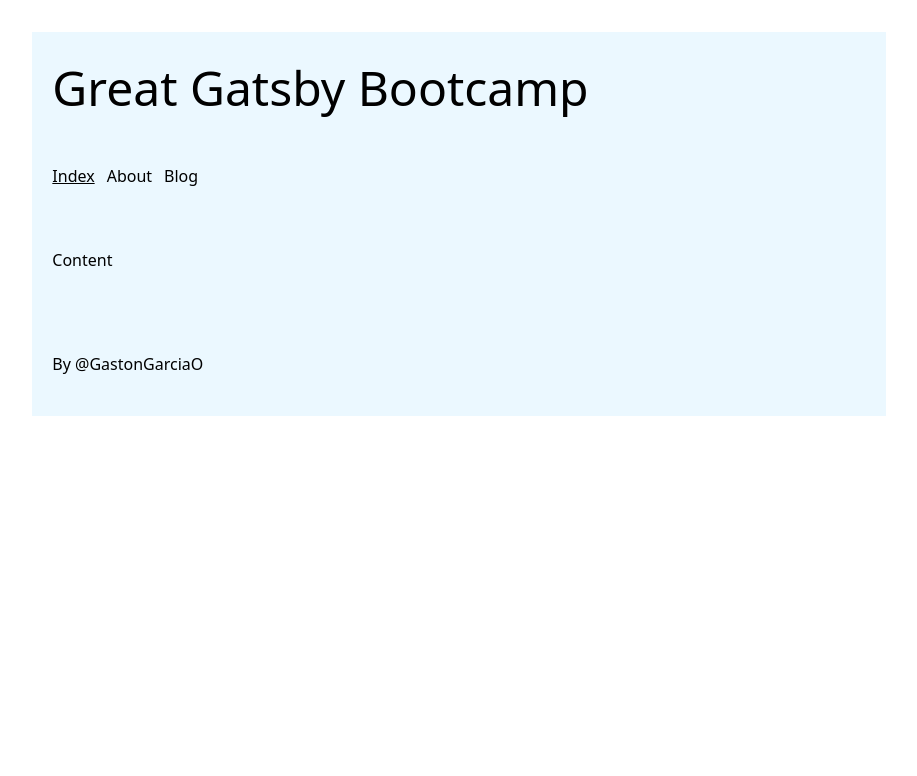
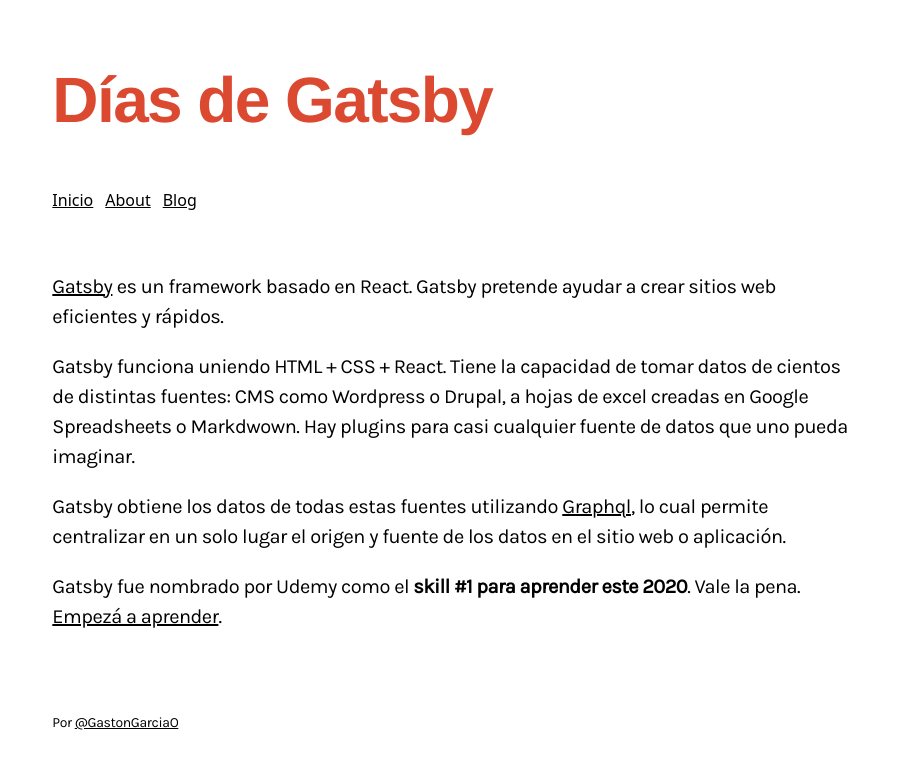
Before and after one commit to gastongarcia/el-gatsby-blog, a Gatsby site: page / in a window 1280 px wide. Shown: the whole page, without its empty margins (181-1098 px from the left). Built offline with nearby package versions, Linux system fonts and the light colour scheme; Gatsby itself is replaced by a stand-in of ours; a web font is replaced by a local one.

Commit message:
Agregando Google Fonts. Color en el header

```diff
--- a/gatsby-config.js
+++ b/gatsby-config.js
@@ -1,8 +1,8 @@
 module.exports = {
   siteMetadata: {
-    title: `Great Gatsby Bootcamp`,
-    description: `The simples Tailwind setup possible in a Gatsby project`,
-    author: `@GastonGarciaO`,
+    title: `Días de Gatsby`,
+    description: `Un blog para seguir el reto 100 días de Gatsby en el 2020`,
+    author: `@GastonGarciaO`
   },
   plugins: [
     `gatsby-plugin-react-helmet`,
@@ -10,24 +10,32 @@
       resolve: `gatsby-source-filesystem`,
       options: {
         name: `images`,
-        path: `${__dirname}/src/images`,
-      },
+        path: `${__dirname}/src/images`
+      }
     },
     {
       resolve: `gatsby-source-filesystem`,
       options: {
         name: `src`,
-        path: `${__dirname}/src`,
-      },
+        path: `${__dirname}/src`
+      }
     },
     `gatsby-transformer-remark`,
+    {
+      resolve: "gatsby-plugin-web-font-loader",
+      options: {
+        google: {
+          families: ["Cantata One", "Karla"]
+        }
+      }
+    },
     `gatsby-plugin-postcss`,
     {
       resolve: "gatsby-plugin-purgecss",
       options: {
         tailwind: true,
-        purgeOnly: ["src/css/style.css"],
-      },
+        purgeOnly: ["src/css/style.css"]
+      }
     },
     `gatsby-transformer-sharp`,
     `gatsby-plugin-sharp`,
@@ -40,11 +48,11 @@
         background_color: `#663399`,
         theme_color: `#663399`,
         display: `minimal-ui`,
-        icon: `src/images/gatsby-icon.png`, // This path is relative to the root of the site.
-      },
-    },
+        icon: `src/images/gatsby-icon.png` // This path is relative to the root of the site.
+      }
+    }
     // this (optional) plugin enables Progressive Web App + Offline functionality
     // To learn more, visit: https://gatsby.dev/offline
     // `gatsby-plugin-offline`,
-  ],
-}
+  ]
+};
--- a/package.json
+++ b/package.json
@@ -14,6 +14,7 @@
     "gatsby-plugin-purgecss": "^4.0.0",
     "gatsby-plugin-react-helmet": "^3.1.0",
     "gatsby-plugin-sharp": "^2.2.1",
+    "gatsby-plugin-web-font-loader": "^1.0.4",
     "gatsby-source-filesystem": "^2.1.42",
     "gatsby-transformer-remark": "^2.6.42",
     "gatsby-transformer-sharp": "^2.2.0",
--- a/src/components/footer.js
+++ b/src/components/footer.js
@@ -1,11 +1,13 @@
-import React from "react"
+import React from "react";
 
 const Footer = props => {
   return (
     <footer className="p-5">
-      <p>By {props.siteAuthor}</p>
+      <p className="text-sm">
+        Por <a href="https://twitter.com/GastonGarciaO">{props.siteAuthor}</a>
+      </p>
     </footer>
-  )
-}
+  );
+};
 
-export default Footer
+export default Footer;
--- a/src/components/header.js
+++ b/src/components/header.js
@@ -3,7 +3,9 @@
 const Header = props => {
   return (
     <header>
-      <h1 className="text-5xl p-5">{props.siteTitle}</h1>
+      <h1 className="text-6xl p-5 tracking-tight" style={{ color: "#DB4931" }}>
+        {props.siteTitle}
+      </h1>
     </header>
   );
 };
--- a/src/components/layout.js
+++ b/src/components/layout.js
@@ -5,14 +5,14 @@
  * See: https://www.gatsbyjs.org/docs/use-static-query/
  */
 
-import React from "react"
-import { useStaticQuery, graphql } from "gatsby"
-import SEO from "./seo"
-import Header from "./header"
-import Nav from "./nav"
-import Footer from "./footer"
+import React from "react";
+import { useStaticQuery, graphql } from "gatsby";
+import SEO from "./seo";
+import Header from "./header";
+import Nav from "./nav";
+import Footer from "./footer";
 
-import "../css/style.css"
+import "../css/style.css";
 
 const Layout = props => {
   const data = useStaticQuery(graphql`
@@ -24,20 +24,20 @@
         }
       }
     }
-  `)
+  `);
 
   return (
     <>
       <SEO title={props.tabTitle} />
 
-      <div className="bg-blue-100 w-full md:w-8/12 mx-auto my-8">
+      <div className="w-full md:w-8/12 mx-auto my-8">
         <Header siteTitle={data.site.siteMetadata.title} />
         <Nav />
         <main>{props.children}</main>
         <Footer siteAuthor={data.site.siteMetadata.author} />
       </div>
     </>
-  )
-}
+  );
+};
 
-export default Layout
+export default Layout;
--- a/src/components/nav.js
+++ b/src/components/nav.js
@@ -1,5 +1,5 @@
-import React from "react"
-import { Link } from "gatsby"
+import React from "react";
+import { Link } from "gatsby";
 
 const Nav = () => {
   return (
@@ -9,7 +9,7 @@
         className="mr-3"
         activeStyle={{ textDecoration: "underline" }}
       >
-        Index
+        Inicio
       </Link>
       <Link
         to="/about"
@@ -26,7 +26,7 @@
         Blog
       </Link>
     </nav>
-  )
-}
+  );
+};
 
-export default Nav
+export default Nav;
--- a/src/css/style.css
+++ b/src/css/style.css
@@ -4,6 +4,18 @@
 
 @tailwind utilities;
 
+h1,
+h2,
+h3,
+h4,
+h5 {
+  font-family: "Cantata One", Helvetica, Arial, sans-serif;
+  font-weight: 700;
+}
 p {
-  @apply my-5 pr-2;
+  font-family: "Karla", Helvetica, Arial, sans-serif;
+  @apply my-5 text-xl pr-2 tracking-tight;
 }
+a {
+  @apply underline;
+}
--- a/src/pages/index.js
+++ b/src/pages/index.js
@@ -1,13 +1,33 @@
-import React from "react"
+import React from "react";
 
-import Layout from "../components/layout"
+import Layout from "../components/layout";
 
 const IndexPage = () => (
-  <Layout tabTitle="Home">
+  <Layout tabTitle="Aprender Gatsby.js">
     <div className="p-5">
-      <p>Content</p>
+      <p>
+        <a href="https://www.gatsbyjs.org/">Gatsby</a> es un framework basado en
+        React. Gatsby pretende ayudar a crear sitios web eficientes y rápidos.
+      </p>
+      <p>
+        Gatsby funciona uniendo HTML + CSS + React. Tiene la capacidad de tomar
+        datos de cientos de distintas fuentes: CMS como Wordpress o Drupal, a
+        hojas de excel creadas en Google Spreadsheets o Markdwown. Hay plugins
+        para casi cualquier fuente de datos que uno pueda imaginar.
+      </p>
+      <p>
+        Gatsby obtiene los datos de todas estas fuentes utilizando{" "}
+        <a href="https://graphql.org/">Graphql</a>, lo cual permite centralizar
+        en un solo lugar el origen y fuente de los datos en el sitio web o
+        aplicación.
+      </p>
+      <p>
+        Gatsby fue nombrado por Udemy como el{" "}
+        <b>skill #1 para aprender este 2020</b>. Vale la pena.{" "}
+        <a href="https://www.gatsbyjs.org/docs/">Empezá a aprender</a>.
+      </p>
     </div>
   </Layout>
-)
+);
 
-export default IndexPage
+export default IndexPage;
```
Also changed, not shown: 1 other file.
